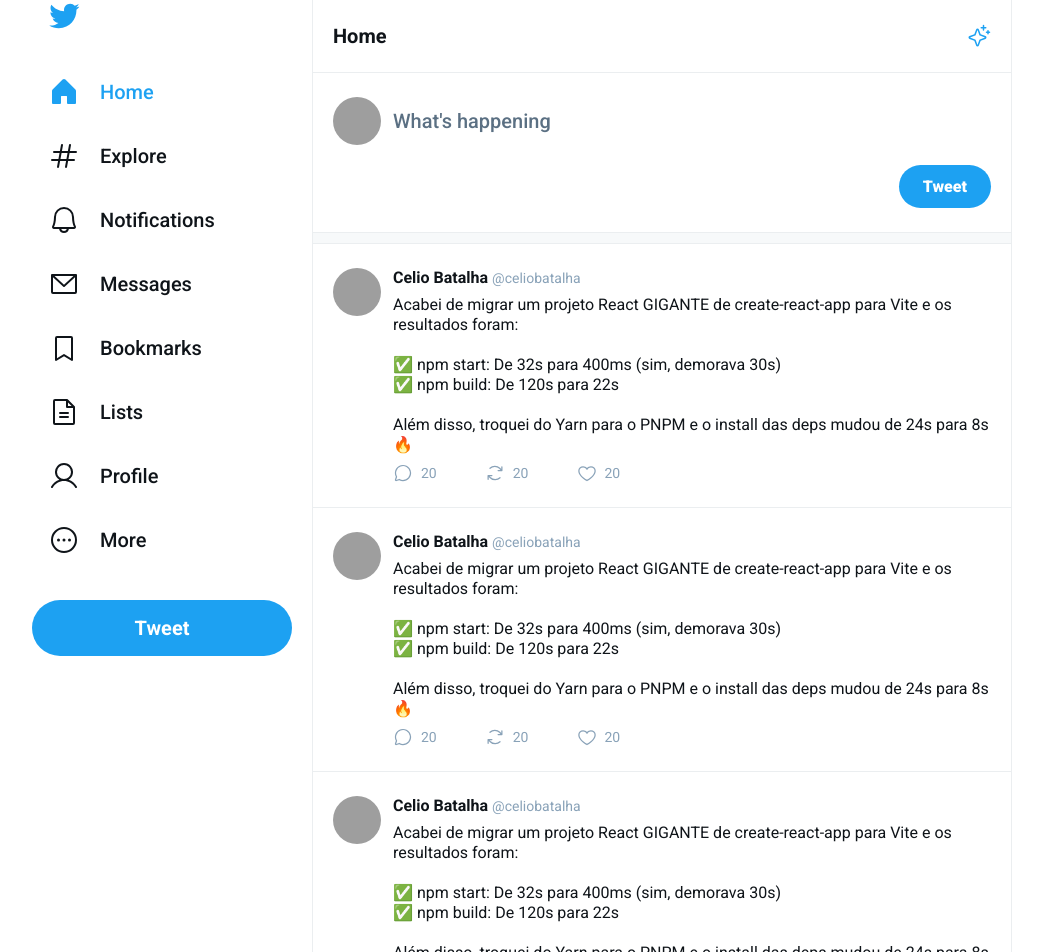
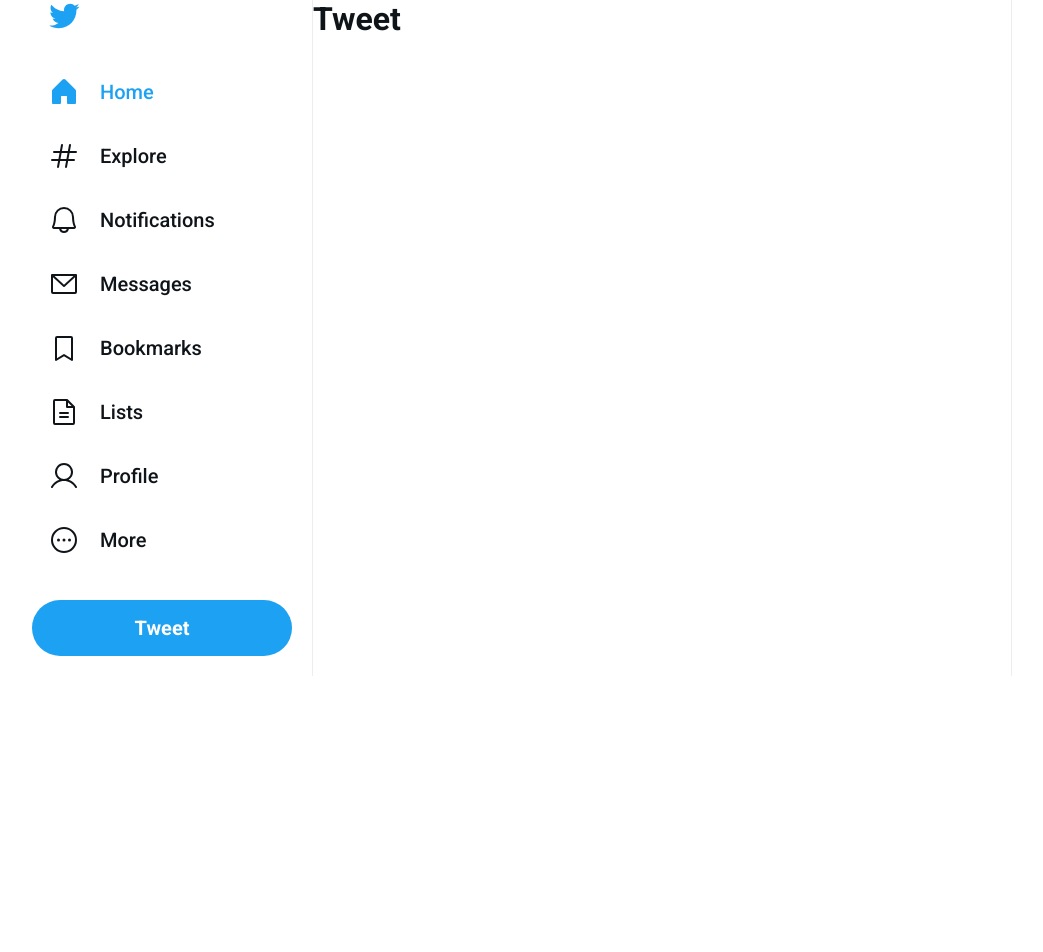
Before and after one commit to Celio-Batalha/rocket-seat-tweet, a React (Vite) app: page /tweet in a window 1280 px wide. Shown: the top 952 px of the page, without its empty margins (128-1171 px from the left). After the commit the page ends 800 px from the top, so only its background shows below. Built offline with nearby package versions, Linux system fonts and the light colour scheme; grey boxes are pictures that could not be loaded.

Commit message:
react router instalado

```diff
--- a/package.json
+++ b/package.json
@@ -11,8 +11,12 @@
   },
   "dependencies": {
     "@phosphor-icons/react": "^2.0.9",
+    "localforage": "^1.10.0",
+    "match-sorter": "^6.3.1",
     "react": "^18.2.0",
-    "react-dom": "^18.2.0"
+    "react-dom": "^18.2.0",
+    "react-router-dom": "^6.11.2",
+    "sort-by": "^1.2.0"
   },
   "devDependencies": {
     "@types/react": "^18.0.28",
--- a/src/components/Tweet.tsx
+++ b/src/components/Tweet.tsx
@@ -1,7 +1,11 @@
 import { ArrowsClockwise, ChatCircle, Heart } from '@phosphor-icons/react'
 import './Tweet.css'
 
-export function Tweet() {
+interface propsTweets {
+   content: string
+}
+
+export function Tweet(props: propsTweets) {
    return (
       <div className="container">
          <a className="tweet" href="">
@@ -12,12 +16,13 @@
                   <span>@celiobatalha</span>
                </div>
                <p>
-                  Acabei de migrar um projeto React GIGANTE de create-react-app para Vite e os resultados foram: <br />
+                  {/* Acabei de migrar um projeto React GIGANTE de create-react-app para Vite e os resultados foram: <br />
                   <br />
                   ✅ npm start: De 32s para 400ms (sim, demorava 30s) <br />
                   ✅ npm build: De 120s para 22s<br />
                   <br />
-                  Além disso, troquei do Yarn para o PNPM e o install das deps mudou de 24s para 8s 🔥
+                  Além disso, troquei do Yarn para o PNPM e o install das deps mudou de 24s para 8s 🔥 */}
+                  {props.content}
                </p>
                <div className="tweet-content-footer">
                   <button type="button">
--- a/src/global.css
+++ b/src/global.css
@@ -39,53 +39,3 @@
    border-left: 1px solid #ebeef0;
    border-right: 1px solid #ebeef0;
 }
-
-.new-tweet-form {
-   padding: 1.5rem 1.25rem;
-   display: flex;
-   flex-direction: column;
-   gap: 0.5rem;
-}
-
-.new-tweet-form label {
-   display: flex;
-   gap: 0.75rem;
-}
-
-.new-tweet-form label img {
-   width: 3rem;
-   height: 3rem;
-   border-radius: 9999px;
-}
-
-.new-tweet-form label textarea {
-   flex: 1;
-   border: 0;
-   font-size: 1.25rem;
-   font-weight: 500;
-   margin-top: 0.75rem;
-   resize: none;
-}
-
-.new-tweet-form label textarea:focus {
-   outline: none;
-}
-
-.new-tweet-form label textarea::placeholder {
-   color: #5b7083;
-}
-
-.new-tweet-form button[type=submit] {
-   margin-left: auto;
-   background: var(--twitter-blue);
-   padding: 0.75rem 1.5rem;
-   border-radius: 9999px;
-   border: 0;
-   font-size: 1rem;
-   font-weight: 900;
-   color: #fff;
-}
-
-.new-tweet-form button[type=submit]:hover {
-   filter: brightness(0.9);
-}
--- a/src/main.tsx
+++ b/src/main.tsx
@@ -1,34 +1,16 @@
 import React from 'react'
 import ReactDOM from 'react-dom/client'
 import './global.css'
-import { Tweet } from './components/Tweet'
 import { Sidebar } from './components/Sidebar'
-import { Header } from './components/Header'
-import { Separator } from './components/Separator'
+import { RouterProvider } from 'react-router-dom'
+import { router } from './routes'
 
 ReactDOM.createRoot(document.getElementById('root') as HTMLElement).render(
   <React.StrictMode>
       <div className="layout">
         <Sidebar />
         <div className="content">
-          <main className="timeline">
-            <Header title="Home"/>
-
-            <form className="new-tweet-form" action="">
-              <label htmlFor="tweet">
-                <img src="https://github.com/celio-batalha.png" alt="Celio Batalha" />
-                <textarea id="tweet" placeholder="What's happening" />
-              </label>
-              <button type="submit">Tweet</button>
-            </form>
-
-            <Separator />
-            <Tweet />
-            <Tweet />
-            <Tweet />
-            <Tweet />
-          </main>
-
+          <RouterProvider router={router} />
         </div>
       </div>
   </React.StrictMode>
--- /dev/null
+++ b/src/pages/Timeline.css
@@ -0,0 +1,49 @@
+.new-tweet-form {
+   padding: 1.5rem 1.25rem;
+   display: flex;
+   flex-direction: column;
+   gap: 0.5rem;
+}
+
+.new-tweet-form label {
+   display: flex;
+   gap: 0.75rem;
+}
+
+.new-tweet-form label img {
+   width: 3rem;
+   height: 3rem;
+   border-radius: 9999px;
+}
+
+.new-tweet-form label textarea {
+   flex: 1;
+   border: 0;
+   font-size: 1.25rem;
+   font-weight: 500;
+   margin-top: 0.75rem;
+   resize: none;
+}
+
+.new-tweet-form label textarea:focus {
+   outline: none;
+}
+
+.new-tweet-form label textarea::placeholder {
+   color: #5b7083;
+}
+
+.new-tweet-form button[type=submit] {
+   margin-left: auto;
+   background: var(--twitter-blue);
+   padding: 0.75rem 1.5rem;
+   border-radius: 9999px;
+   border: 0;
+   font-size: 1rem;
+   font-weight: 900;
+   color: #fff;
+}
+
+.new-tweet-form button[type=submit]:hover {
+   filter: brightness(0.9);
+}
--- /dev/null
+++ b/src/pages/Timeline.tsx
@@ -0,0 +1,33 @@
+import { Header } from "../components/Header"
+import { Separator } from "../components/Separator"
+import { Tweet } from "../components/Tweet"
+import './Timeline.css'
+
+const tweets = [
+   "Primeiro tweert",
+   "Vamos tweetar",
+   "Tweet feito em react"
+ ]
+
+export function Timeline() {
+
+   return (
+      <main className="timeline">
+      <Header title="Home"/>
+
+      <form className="new-tweet-form" action="">
+        <label htmlFor="tweet">
+          <img src="https://github.com/celio-batalha.png" alt="Celio Batalha" />
+          <textarea id="tweet" placeholder="What's happening" />
+        </label>
+        <button type="submit">Tweet</button>
+      </form>
+
+      <Separator />
+      {tweets.map(tweet => {
+        return <Tweet key={tweet} content={tweet} />
+      })}
+    </main>
+   )
+
+}
--- /dev/null
+++ b/src/routes.tsx
@@ -0,0 +1,13 @@
+import { createBrowserRouter } from "react-router-dom";
+import { Timeline } from "./pages/Timeline";
+
+export const router = createBrowserRouter([
+   {
+      path: "/",
+      element: <Timeline />
+   },
+   {
+      path: "/tweet",
+      element: <h1>Tweet</h1>
+   },
+])
```
Also changed, not shown: 1 other file (tests, documents, lock files or other folders).
